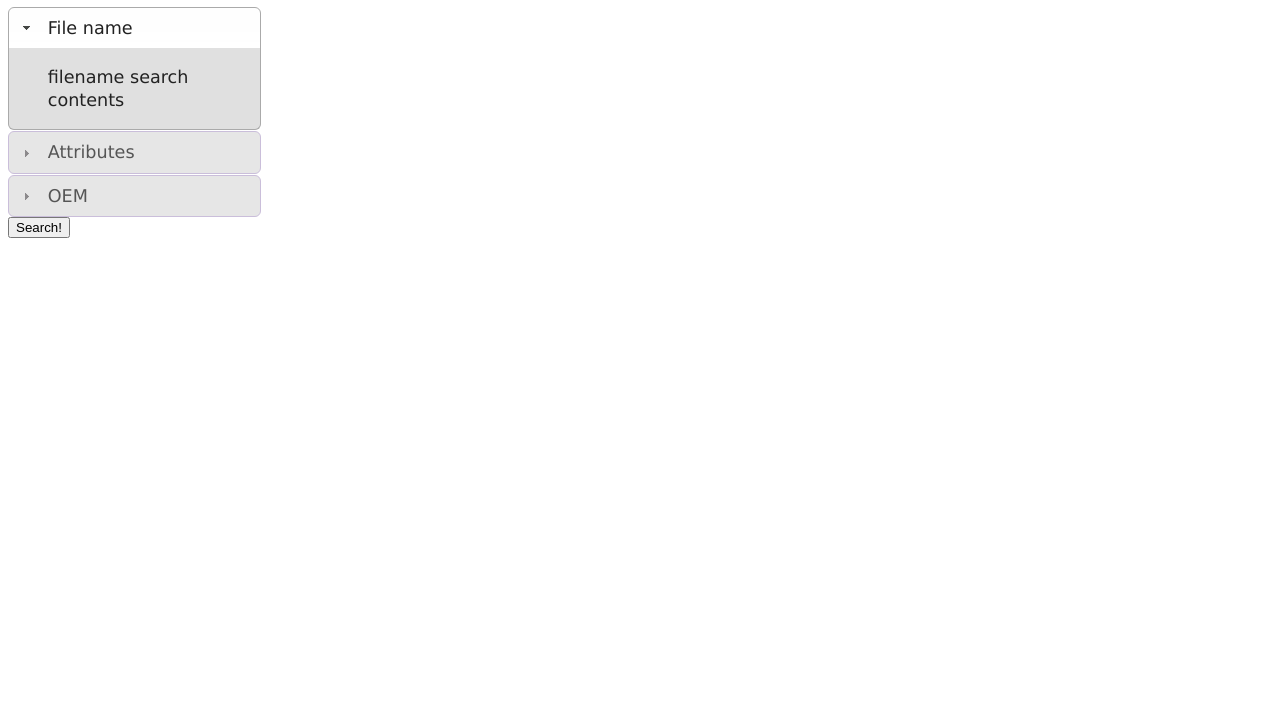
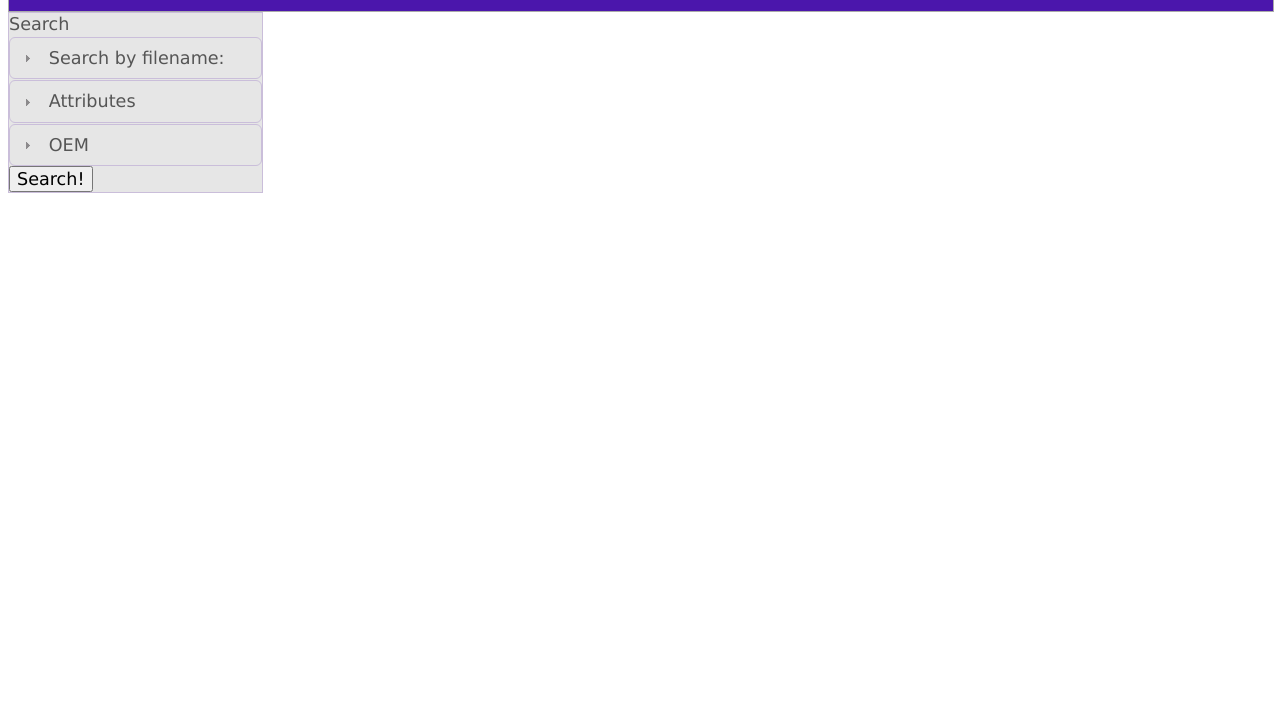
Before and after one commit to Bonkles/jQuery-demo-site, a plain HTML site: page index.html in a window 1280 px wide. Shown: the part 73-800 px from the top of the page. Drawn offline with Linux system fonts and the light colour scheme.

Commit message:
Further updates. Now with a special accordion-like class that will allow for multiple content panes to be open at once.

```diff
--- /dev/null
+++ b/expandable-search-panel.js
@@ -0,0 +1,22 @@
+/**
+ * @author Bonkles
+ */
+
+//This jquery method creates an accordion-like structure to our left-hand search bar,
+//but with the non-accordion-like twist that the widgets are all independently open-and-closeable.
+
+$("#search-bar").addClass("ui-accordion ui-accordion-icons ui-widget ui-helper-reset")
+  .find("h3")
+    .addClass("ui-accordion-header ui-helper-reset ui-state-default ui-corner-top ui-corner-bottom")
+    .hover(function() { $(this).toggleClass("ui-state-hover"); })
+    .prepend('<span class="ui-icon ui-icon-triangle-1-e"></span>')
+    .click(function() {
+      $(this)
+        .toggleClass("ui-accordion-header-active ui-state-active ui-state-default ui-corner-bottom")
+        .find("> .ui-icon").toggleClass("ui-icon-triangle-1-e ui-icon-triangle-1-s").end()
+        .next().toggleClass("ui-accordion-content-active").slideToggle();
+      return false;
+    })
+    .next()
+      .addClass("ui-accordion-content  ui-helper-reset ui-widget-content ui-corner-bottom")
+      .hide();
--- a/index.html
+++ b/index.html
@@ -11,13 +11,9 @@
 				// Tabs
 				$('#tabs').tabs();
 
-				//Accordion
-				$("#search-bar").accordion({
-				active: 0,
-				});
-
 			});
 		</script>
+
 
 		<style type="text/css">
 		li.ui-state-default {
@@ -33,15 +29,24 @@
 		</style>
 	</head>
 	<body>
-	<h1>Welcome to your internal web page thing!</h1>
 
-<div id="search-bar-area" style="width: 20%;   ">
+<div id="top-bar-area" class="ui-helper-clearfix ui-helper-reset ui-widget ui-widget-header" style="width: 100%; height: 75px;">
+<div style="vertical-align: text-bottom; float: right;"><br/>Login Placeholder</div>
+</div>
+
+<div id="search-bar-area" class="ui-widget ui-state-default" style="width: 20%;">
 	<div id="search-bar">
-		<h1><a>File name</a></h1>
-		<div>filename search contents</div>
-		<h1><a>Attributes</a></h1>
+		<div id="search-bar-title">Search</div>
+		<h3><a href="#">Search by filename:</a></h3>
+		<div>
+				<div>
+					<h4>Filename:</h4>
+					<input id="search-text-field" style="z-index: 100; position: relative" title="begin typing any filename." />
+				</div>
+		</div>
+		<h3><a href="#">Attributes</a></h3>
 		<div>Attributes search contents</div>
-		<h1><a>OEM</a></h1>
+		<h3><a href="#">OEM</a></h3>
 		<div>OEM search contents</div>
 	</div>
 
@@ -71,7 +76,7 @@
 	</div>
 -->
 
-
+		<script type="text/javascript" src="expandable-search-panel.js"></script>
 
 	</body>
 </html>
```
